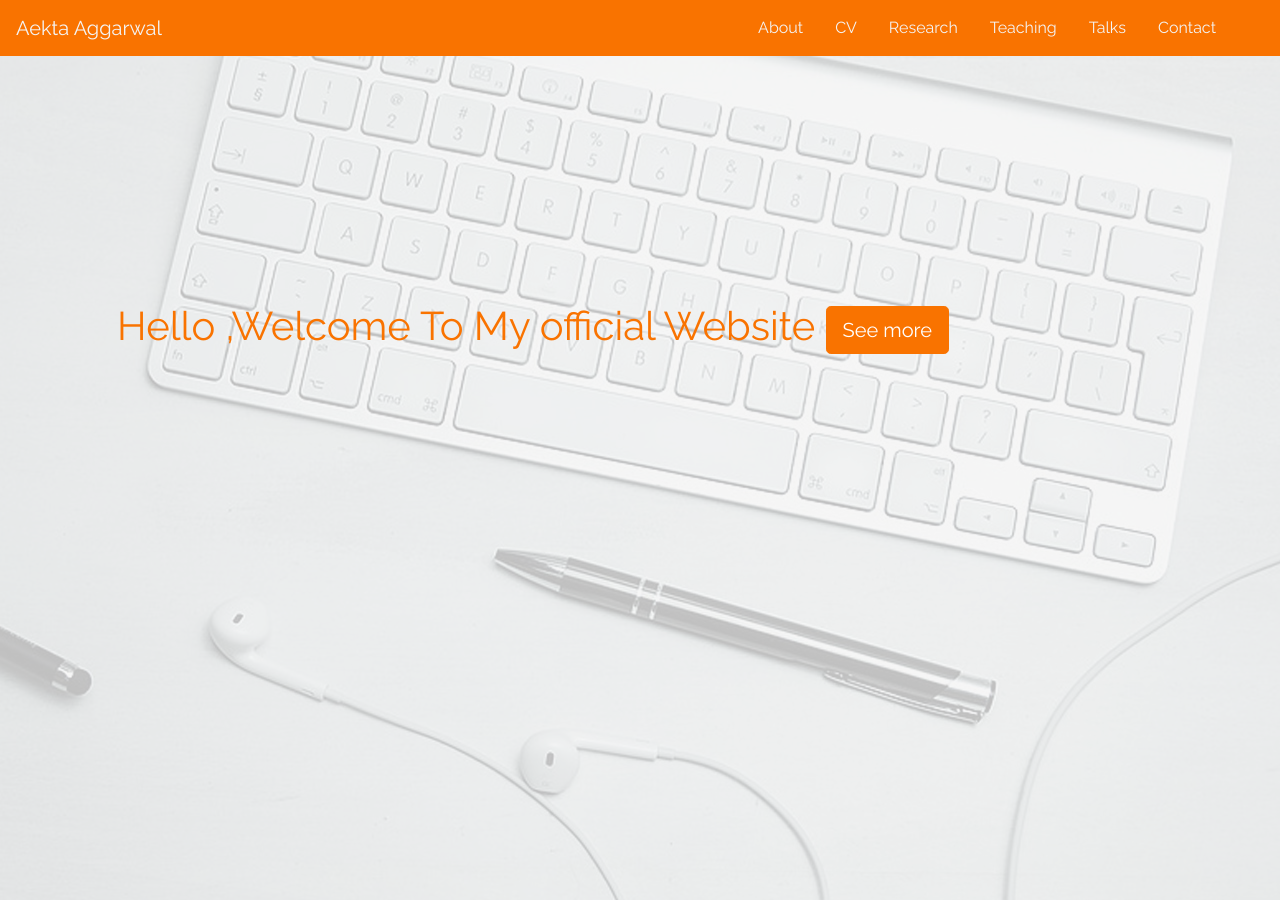
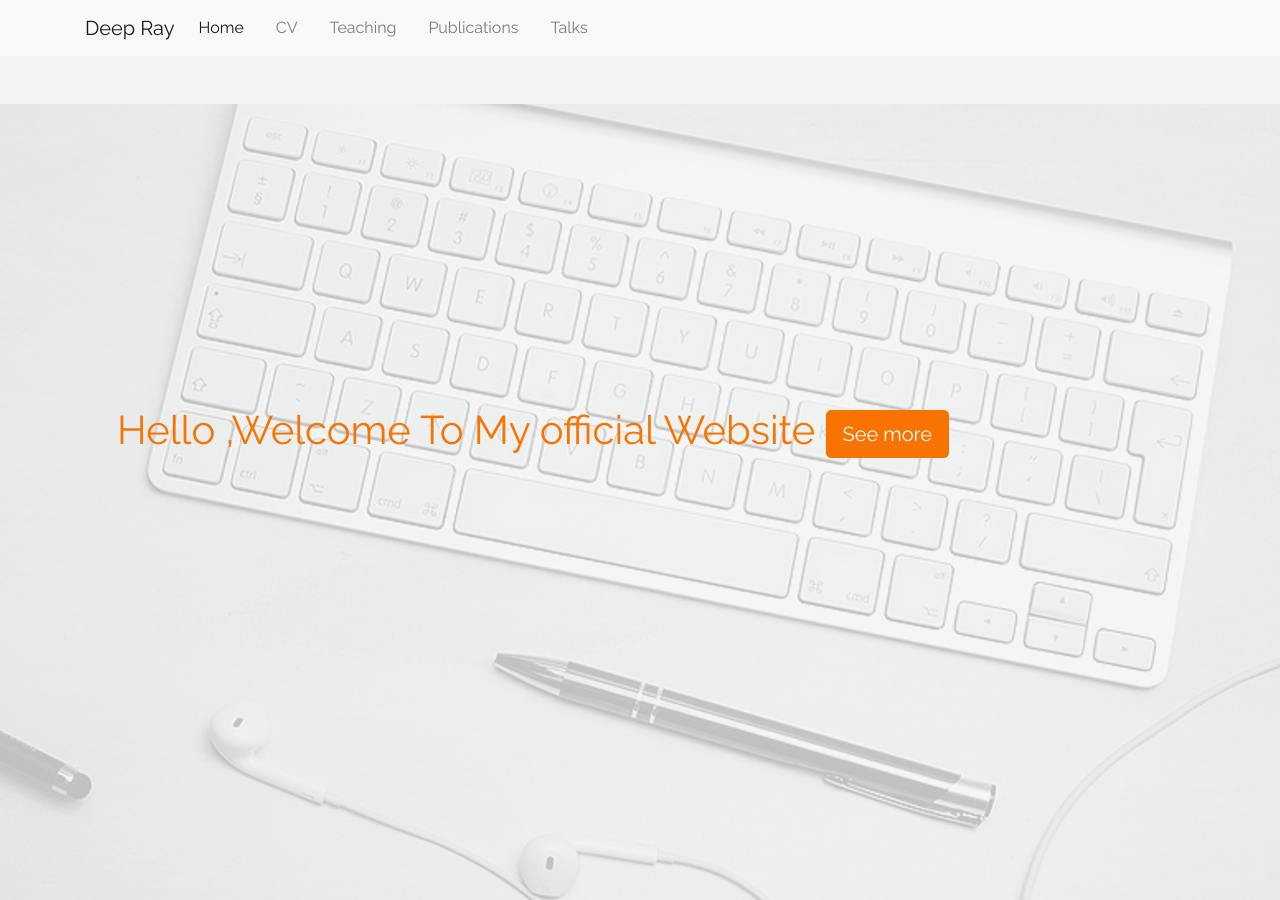
Before and after one commit to aektaaggarwal/aektaaggarwal.github.io, a Jekyll site: the page index.html, which Jekyll copies as it is, in a window 1280 px wide and 900 px high. Built offline with Jekyll 4.4.1, drawn with Linux system fonts in a browser that asks for light colours.

Commit message:
Update index.html

```diff
--- a/index.html
+++ b/index.html
@@ -9,9 +9,46 @@
 
 </head>
 <body>
+	<nav class="navbar navbar-expand-lg navbar-light bg-light justify-content-between">
+	<div class="container">
+			<a class="navbar-brand" href="#" mb-0 h1>Deep Ray</a>
+			<button class="navbar-toggler" type="button" data-toggle="collapse" data-target="#navbarSupportedContent" aria-controls="navbarSupportedContent" aria-expanded="false" aria-label="Toggle navigation">
+				 <span class="navbar-toggler-icon"></span>
+			</button>
+
+<div class="collapse navbar-collapse" id="navbarSupportedContent">
+<ul class="navbar-nav mr-auto ">
+		 <li class="nav-item active">
+					<a class="nav-link" href="#">Home <span class="sr-only">(current)</span></a>
+			 </li>
+			 <li class="nav-item">
+					<a class="nav-link" href="cv.html">CV</a>
+			 </li>
+			 <li class="nav-item">
+					<a class="nav-link" href="teaching.html">Teaching</a>
+			 </li>
+			 <li class="nav-item">
+					<a class="nav-link" href="publications.html">Publications</a>
+			 </li>
+			 <li class="nav-item">
+					<a class="nav-link" href="talks.html">Talks</a>
+			 </li>
+
+
+		 <!--
+<li class="nav-item">
+						<a class="nav-link" href="contact.html">Contact</a>
+			 </li>
+-->
+	</div>
+	</div>
+	</nav>
+
+	<br>
+	<br>
   <!-- navbar -->
 
-  <nav class="navbar navbar-expand-lg fixed-top ">
+  <!-- <nav class="navbar navbar-expand-lg fixed-top ">
 	  <a class="navbar-brand" href="#">Aekta Aggarwal</a>
 	  <button class="navbar-toggler" type="button" data-toggle="collapse" data-target="#navbarSupportedContent" aria-controls="navbarSupportedContent" aria-expanded="false" aria-label="Toggle navigation">
 	    <span class="navbar-toggler-icon"></span>
@@ -41,7 +78,7 @@
 	    </ul>
 
 	  </div>
-</nav>
+</nav> -->
 <!-- header -->
 <header class="header ">
   <div class="overlay"></div>
```
